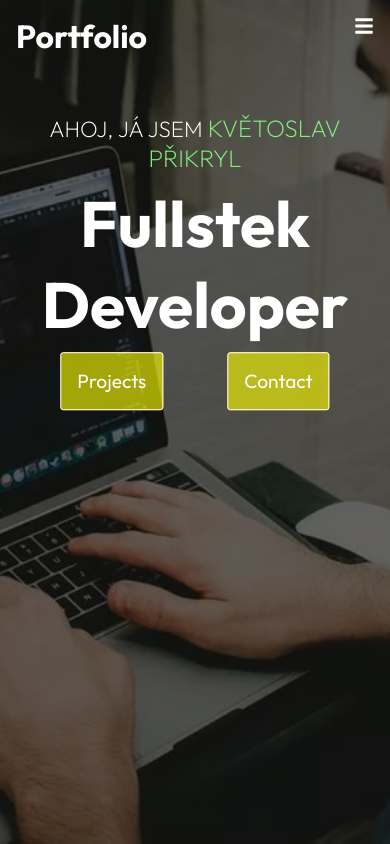
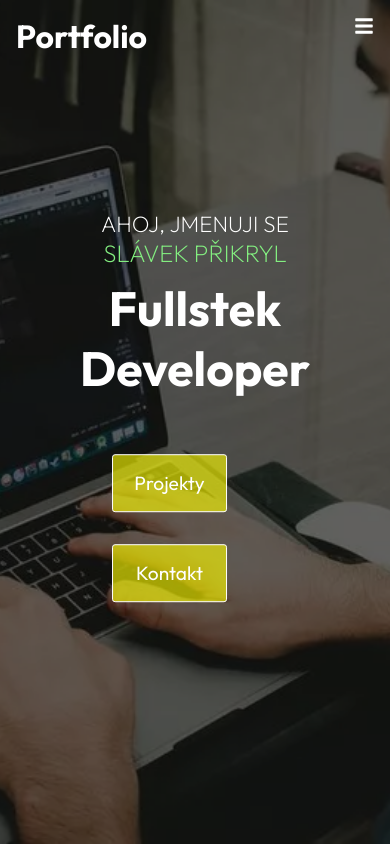
Before and after one commit to KvetoslavPrikryl/Portfolio, a React (Create React App) app: page / in a window 390 px wide. Shown: the top 844 px of the page. Built offline with nearby package versions, Linux system fonts and the light colour scheme.

Commit message:
add new projects

```diff
--- a/src/components/HeroImg.js
+++ b/src/components/HeroImg.js
@@ -10,11 +10,11 @@ const HeroIMG = () => {
             <img className="into-img" src={IntroImg} alt="IntroImg"/>
         </div>
         <article className="content">
-            <p>Ahoj, já jsem <span className="myName">Květoslav Přikryl</span></p>
+            <p>Ahoj, jmenuji se <span className="myName">Slávek Přikryl</span></p>
             <h1>Fullstek Developer</h1>
-            <div>
-                <Link to="/projects" className="btn">Projects</Link>
-                <Link to="/contact" className="btn">Contact</Link>
+            <div className="buttons-section">
+                <Link to="/projects" className="btn">Projekty</Link>
+                <Link to="/contact" className="btn">Kontakt</Link>
             </div>
         </article>
     </section>
--- a/src/components/HeroImgStyles.css
+++ b/src/components/HeroImgStyles.css
@@ -54,9 +54,22 @@
     .hero .content{
         left:50%;
     }
+    .hero .content h1{
+        font-size: 3rem;
+    }
     .content .btn{
         display: inline;
         margin: 2rem;
         width: 100%;
     }
 }
+
+@media screen and (max-width: 400px){
+    .hero .content{
+        top: 50%;
+    }
+    .content .btn{
+        display: block;
+        width: 50%;
+    }
+}
--- a/src/components/Navbar.js
+++ b/src/components/Navbar.js
@@ -25,16 +25,16 @@ const Navbar = () => {
         </Link>
         <ul className= {click ? "nav-menu active": "nav-menu"}>
           <li>
-            <Link to="/">Home</Link>
+            <Link to="/">Domu</Link>
           </li>
           <li>
-            <Link to="/about">About</Link>
+            <Link to="/about">O mně</Link>
           </li>
           <li>
-            <Link to="/projects">Projects</Link>
+            <Link to="/projects">Projekty</Link>
           </li>
           <li>
-            <Link to="/contact">Contact</Link>
+            <Link to="/contact">Kontakt</Link>
           </li>
         </ul>
         <div className="hamburger" onClick={handleClick}>
--- a/src/components/ProjectCardData.js
+++ b/src/components/ProjectCardData.js
@@ -13,6 +13,18 @@ const ProjectCradData = [
         title : "Škola čar a kouzel",
         text: "Web je psaný v PHP. Stránky jsem dělal podle videonávodu od Davida Šetka",
         view: "https://github.com/KvetoslavPrikryl/David_Setek_PHP"
+    },
+    {
+        imgsrc: github,
+        title : "Bitva s Mozkomory",
+        text: "Hra vytvořená v Pygame, kde hrdina lový mozkomory když je dožene.",
+        view: "https://github.com/KvetoslavPrikryl/Bitva_s_mozkomory"
+    },
+    {
+        imgsrc: github,
+        title : "Úkolníček",
+        text: "Aplikace, kde si můžete napsat seznam úkolů.",
+        view: "https://github.com/KvetoslavPrikryl/Ukolnicek"
     }
 ];
 
--- a/src/components/Skills.css
+++ b/src/components/Skills.css
@@ -24,4 +24,5 @@
 
 .sklils_section p .star{
     color: yellow;
+    filter: drop-shadow(2px 2px 5px white)
 }
```
